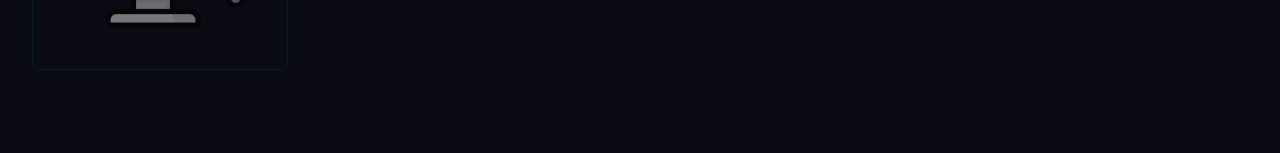
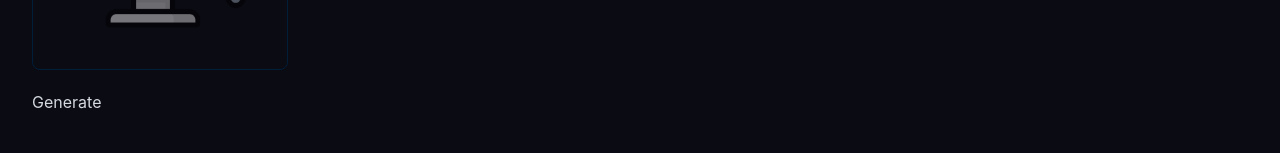
Before and after one commit to pronoia9/dall-elyse, a React (Vite) app in the folder client/: page /create-post in a window 1280 px wide. Shown: the part 644-797 px from the top of the page. Built offline with nearby package versions, Linux system fonts and the light colour scheme; a web font is replaced by a local one.

Commit message:
add button

```diff
--- a/client/src/pages/CreatePost.jsx
+++ b/client/src/pages/CreatePost.jsx
@@ -14,6 +14,8 @@ const CreatePost = () => {
   const handleChange = (e) => {};
 
   const handleSurpriseMe = (e) => {};
+
+  const generateImage = () => {};
 
   const handleSubmit = () => {};
 
@@ -62,7 +64,11 @@ const CreatePost = () => {
           </div>
         </div>
 
-        <div></div>
+        <div className='mt-5 flex gap-5'>
+          <button type='button' onClick={generateImage}>
+            {generatingImg ? 'Generating...' : 'Generate'}
+          </button>
+        </div>
       </form>
     </section>
   );
```
